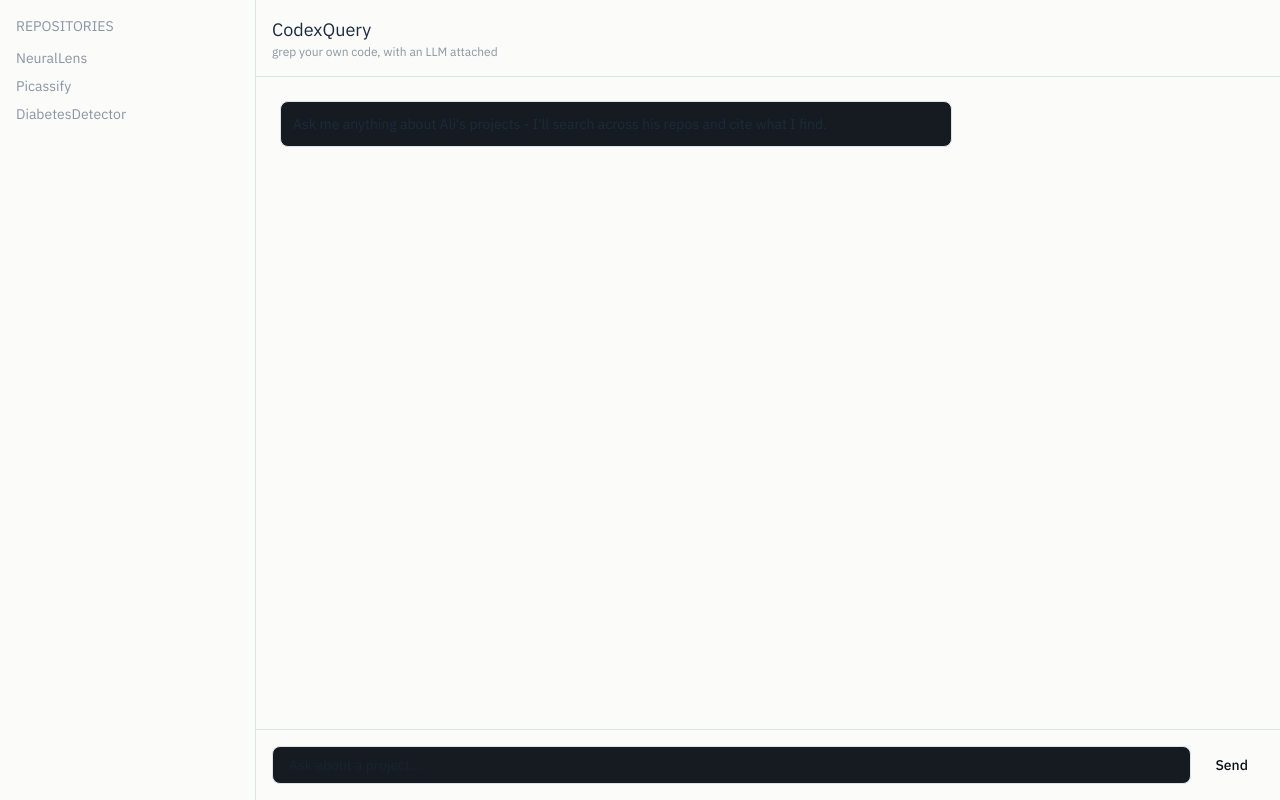
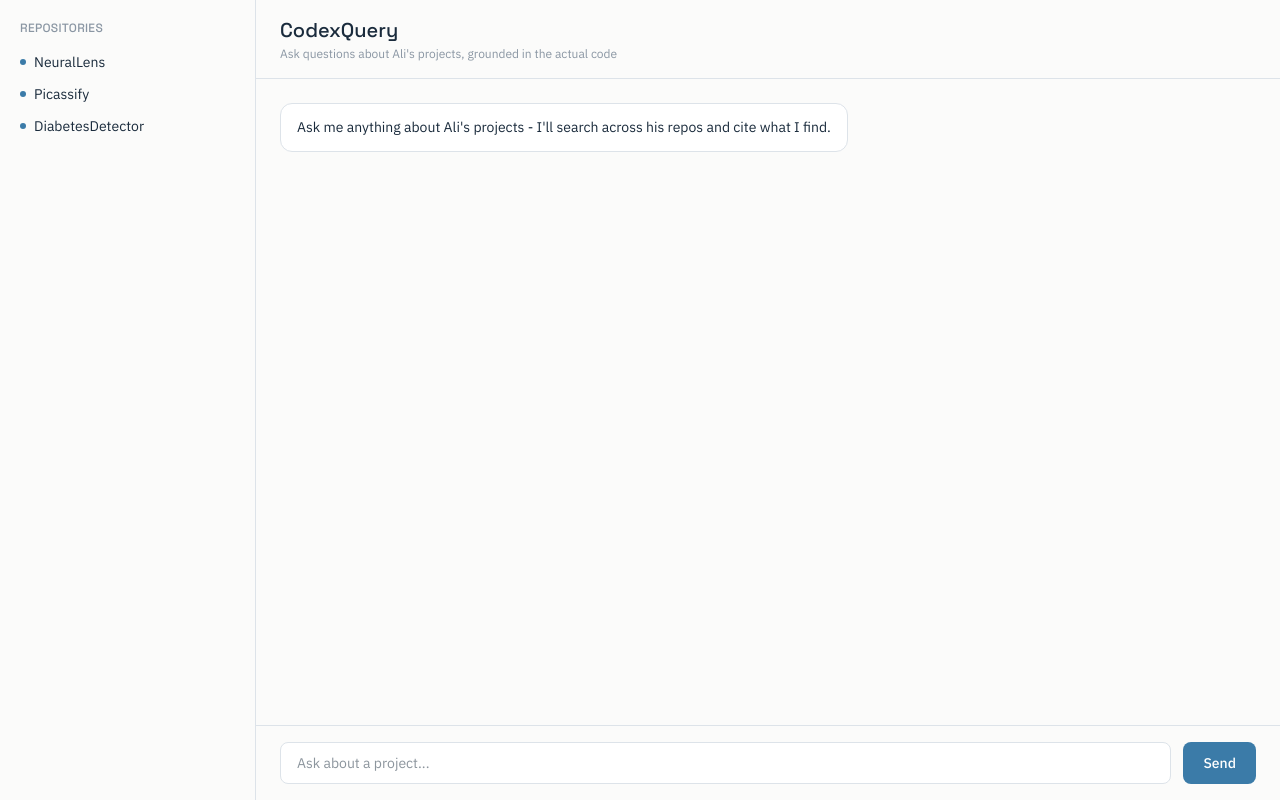
Before and after one commit to ali-faraz-py/CodexQuery, a Next.js app in the folder frontend/: page / in a window 1280 px wide. Built offline with nearby package versions, Linux system fonts and the light colour scheme.

Commit message:
Refactor layout and page components for improved styling and readability

```diff
--- a/frontend/src/app/layout.js
+++ b/frontend/src/app/layout.js
@@ -10,7 +10,6 @@ export const metadata = {
   description: "A RAG-powered assistant that answers questions grounded in your own repositories.",
 };
 
-
 export default function RootLayout({ children }) {
   return (
     <html lang="en">
--- a/frontend/src/app/page.js
+++ b/frontend/src/app/page.js
@@ -31,65 +31,68 @@ export default function Home() {
   };
 
   return (
-    <div className="flex h-screen">
-      <aside className="w-64 border-r border-[var(--border)] p-4 hidden md:block">
-        <h2 className="font-mono-display text-sm text-[var(--text-muted)] mb-3">REPOSITORIES</h2>
-        <ul className="space-y-2 text-sm text-[var(--text-muted)]">
-          <li>NeuralLens</li>
-          <li>Picassify</li>
-          <li>DiabetesDetector</li>
+    <div className="flex h-screen bg-[var(--bg)]">
+      <aside className="w-64 border-r border-[var(--border)] p-5 hidden md:block">
+        <h2 className="font-display text-xs font-medium tracking-wide text-[var(--text-muted)] mb-4 uppercase">Repositories</h2>
+        <ul className="space-y-3 text-sm text-[var(--text)]">
+          <li className="flex items-center gap-2"><span className="w-1.5 h-1.5 rounded-full bg-[var(--accent-blue)]" />NeuralLens</li>
+          <li className="flex items-center gap-2"><span className="w-1.5 h-1.5 rounded-full bg-[var(--accent-blue)]" />Picassify</li>
+          <li className="flex items-center gap-2"><span className="w-1.5 h-1.5 rounded-full bg-[var(--accent-blue)]" />DiabetesDetector</li>
         </ul>
       </aside>
 
       <main className="flex-1 flex flex-col">
-        <header className="border-b border-[var(--border)] p-4">
-          <h1 className="font-mono-display text-lg">CodexQuery</h1>
-          <p className="text-xs text-[var(--text-muted)]">grep your own code, with an LLM attached</p>
+        <header className="border-b border-[var(--border)] px-6 py-4">
+          <h1 className="font-display text-xl font-medium">CodexQuery</h1>
+          <p className="text-xs text-[var(--text-muted)] mt-0.5">Ask questions about Ali's projects, grounded in the actual code</p>
         </header>
 
-        <div className="flex-1 overflow-y-auto p-6 space-y-4">
+        <div className="flex-1 overflow-y-auto px-6 py-6 space-y-6">
           {messages.map((msg, i) => (
-            <div key={i} className={`max-w-2xl ${msg.role === "user" ? "ml-auto" : ""}`}>
-              <div className={`rounded-lg p-3 text-sm ${
+            <div key={i} className={`flex flex-col ${msg.role === "user" ? "items-end" : "items-start"}`}>
+              <div className={`max-w-xl rounded-xl px-4 py-3 text-sm leading-relaxed ${
                 msg.role === "user"
-                  ? "bg-[var(--accent-blue)] text-[#0D1117]"
-                  : "bg-[#161B22] border border-[var(--border)]"
+                  ? "bg-[var(--accent-blue-soft)] text-[var(--text)] border border-[var(--accent-blue)]/20"
+                  : "bg-[var(--surface)] border border-[var(--border)]"
               }`}>
                 {msg.text}
               </div>
               {msg.sources && msg.sources.length > 0 && (
-                <div className="flex flex-wrap gap-2 mt-2">
-                  {msg.sources.map((src, j) => (
-                    <span key={j} className="font-mono-display text-xs text-[var(--accent-green)] bg-[#161B22] border border-[var(--border)] rounded px-2 py-1">
-                      {src}
-                    </span>
-                  ))}
+                <div className="relative mt-2 max-w-xl">
+                  <div className="absolute -top-2 left-4 w-px h-2 bg-[var(--accent-amber)]" />
+                  <div className="flex flex-wrap gap-2">
+                    {msg.sources.map((src, j) => (
+                      <span key={j} className="font-mono text-xs text-[var(--accent-amber)] bg-[var(--surface)] border border-[var(--accent-amber)]/30 rounded-md px-2.5 py-1">
+                        {src}
+                      </span>
+                    ))}
+                  </div>
                 </div>
               )}
             </div>
           ))}
           {loading && (
-            <div className="max-w-2xl">
-              <div className="rounded-lg p-3 text-sm bg-[#161B22] border border-[var(--border)] text-[var(--text-muted)]">
+            <div className="flex items-start">
+              <div className="max-w-xl rounded-xl px-4 py-3 text-sm bg-[var(--surface)] border border-[var(--border)] text-[var(--text-muted)]">
                 Searching repos and generating an answer...
               </div>
             </div>
           )}
         </div>
 
-        <div className="border-t border-[var(--border)] p-4 flex gap-2">
+        <div className="border-t border-[var(--border)] px-6 py-4 flex gap-3">
           <input
             value={input}
             onChange={(e) => setInput(e.target.value)}
             onKeyDown={(e) => e.key === "Enter" && !loading && handleSend()}
             placeholder="Ask about a project..."
             disabled={loading}
-            className="flex-1 bg-[#161B22] border border-[var(--border)] rounded-lg px-4 py-2 text-sm focus:outline-none focus:border-[var(--accent-blue)] disabled:opacity-50"
+            className="flex-1 bg-[var(--surface)] border border-[var(--border)] rounded-lg px-4 py-2.5 text-sm focus:outline-none focus:border-[var(--accent-blue)] disabled:opacity-50"
           />
           <button
             onClick={handleSend}
             disabled={loading}
-            className="bg-[var(--accent-green)] text-[#0D1117] px-4 py-2 rounded-lg text-sm font-medium disabled:opacity-50"
+            className="bg-[var(--accent-blue)] text-white px-5 py-2.5 rounded-lg text-sm font-medium hover:opacity-90 disabled:opacity-50"
           >
             {loading ? "..." : "Send"}
           </button>
```
